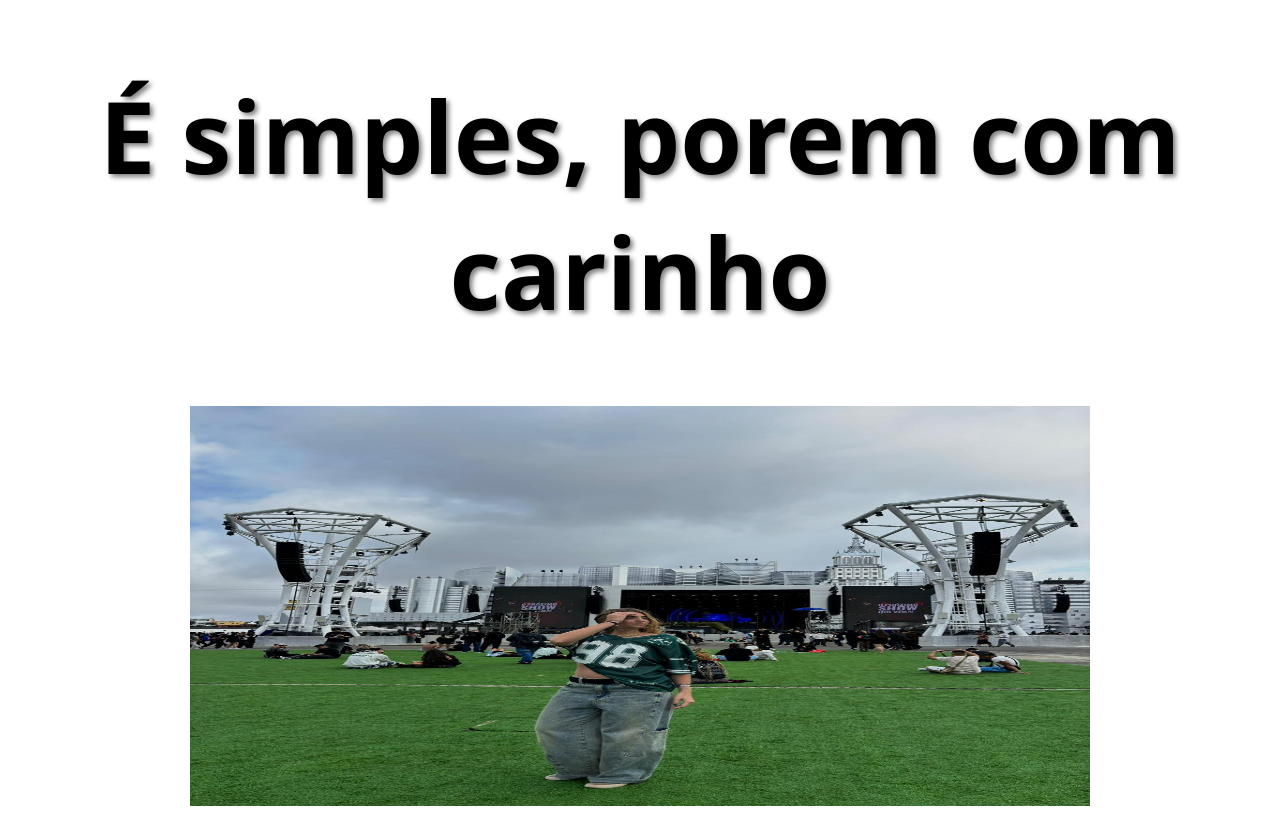
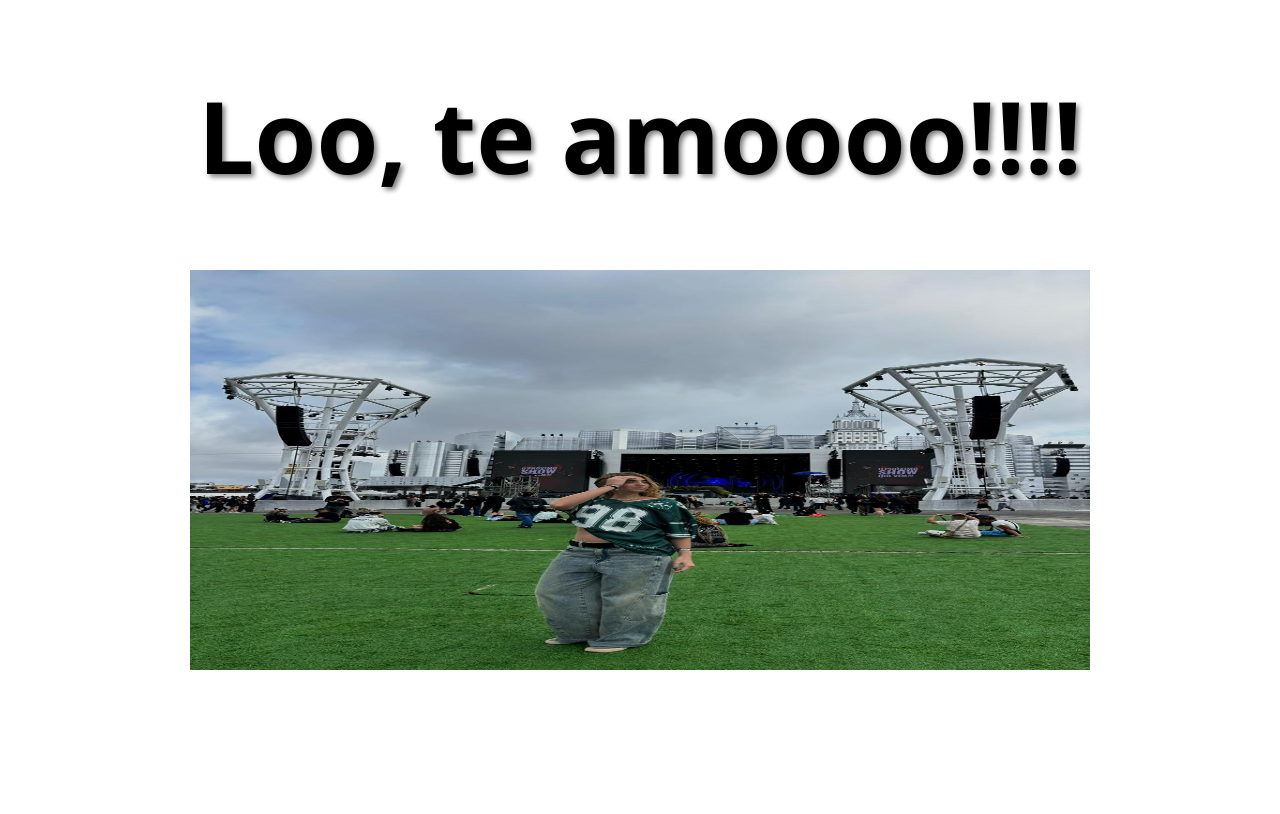
Before and after one commit to viniciusamartins-sys/site-s2primeiro, a plain HTML site: page index.html in a window 1280 px wide. Drawn offline with Linux system fonts and the light colour scheme.

Commit message:
Update index.html

```diff
--- a/index.html
+++ b/index.html
@@ -11,7 +11,7 @@
 </head>
 
 <body>
-    <h1>    É simples, porem com carinho</h1>
+    <h1>    Loo, te amoooo!!!!</h1>
 
 
 <a href="https://youtu.be/tMWpm_GOLaA?si=wtkMJHGxyB1pLU9A"><img src="Imagem do WhatsApp de 2025-10-23 à(s) 16.07.44_ad9f56af.jpg"
```
